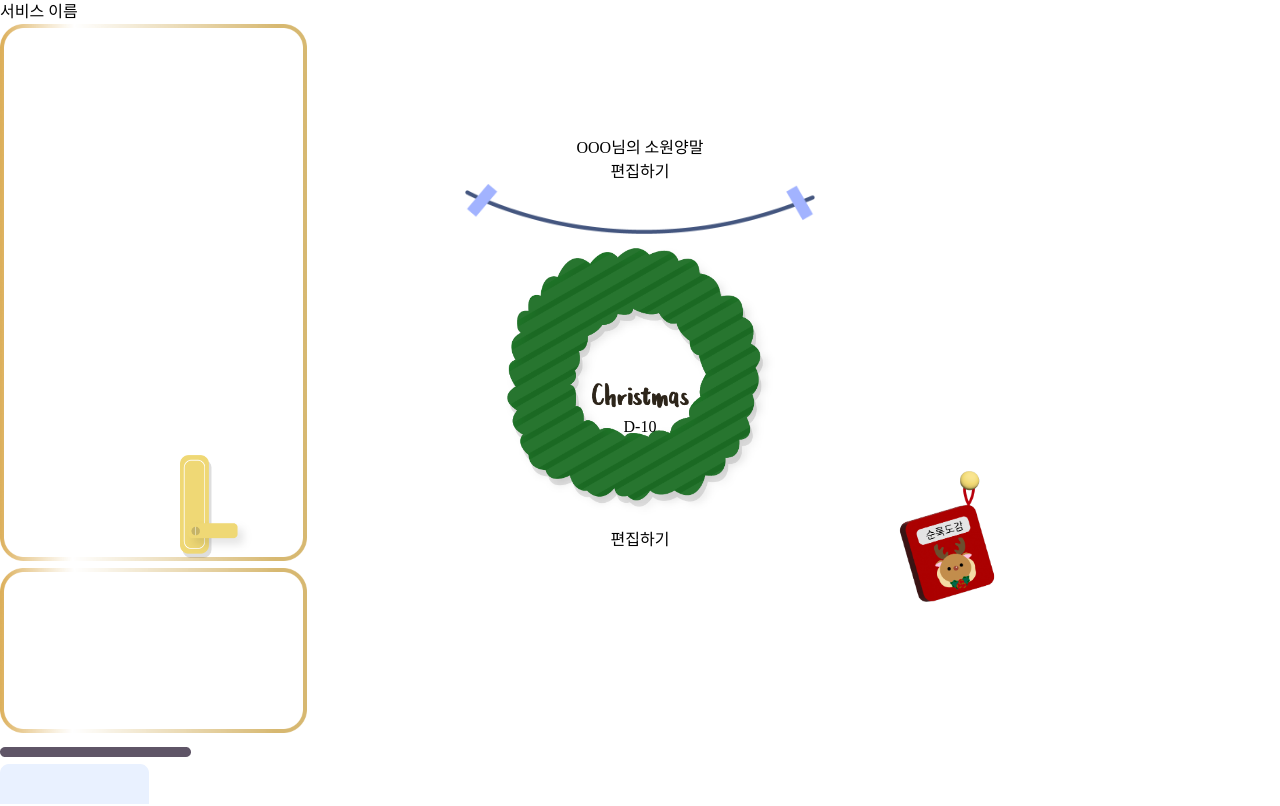
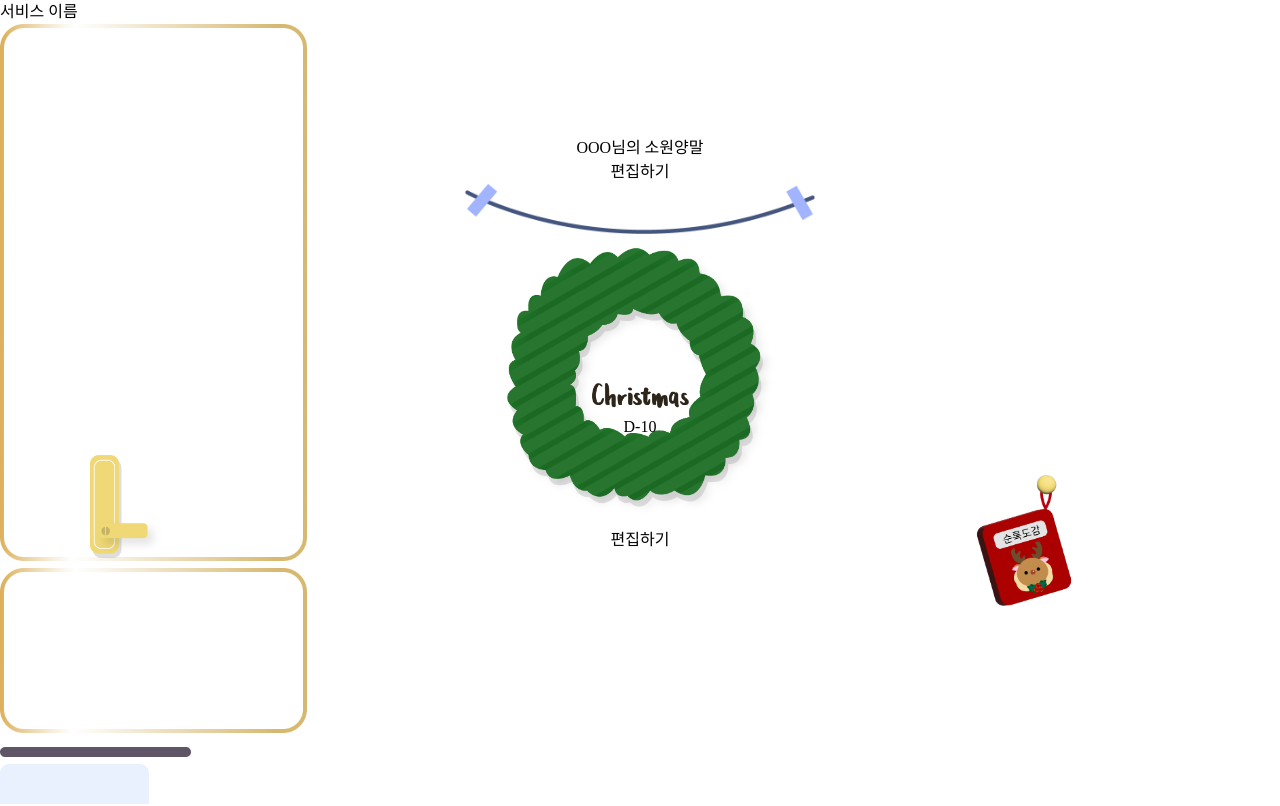
Before and after one commit to parkmihyunn/Advent_Wreath, a Next.js app in the folder advent-front/: page /main in a window 1280 px wide. Shown: the top 806 px of the page. Built offline with nearby package versions, Linux system fonts and the light colour scheme; a web font is replaced by a local one.

Commit message:
.
correction css

```diff
--- a/advent-front/pages/main.js
+++ b/advent-front/pages/main.js
@@ -26,8 +26,8 @@ export default function Main(){
             <div className="flex flex-col h-full">
 
                 <h1 className="
-                    flex flex-col ml-3 mt-3
-                    text-2xl text-left text-white pt-10 px-5
+                    flex flex-col ml-2
+                    text-2xl text-left text-white pt-8
                 ">서비스 이름</h1>
 
                 <div className="relative">
@@ -37,11 +37,11 @@ export default function Main(){
                     <div className="door-top">
                         <div className="flex justify-between mt-4 mb-1">
                             <h1 className="
-                                ml-14
+                                ml-8
                                 text-white align-bottom
                             ">OOO님의 소원양말</h1>
                             <Link href='/wish-socks'>
-                                <h1 className="mr-14 mt-1 text-gray-500 text-xs align-bottom">
+                                <h1 className="mr-8 mt-1 text-gray-500 text-xs align-bottom">
                                     편집하기
                                 </h1>
                             </Link>
@@ -74,13 +74,11 @@ export default function Main(){
                                 편집하기
                             </h1>
                         </Link>
-                        <div className="flex justify-between px-10" >
-                            <div className="door-handle">
-                                <Image src='/img/handle.png' width='76' height='103'/>
-                            </div>
-                            <div className="collection">
-                                <Image src='/img/collection.png' width='95' height='131'/>
-                            </div>
+                        <div className="door-handle">
+                            <Image src='/img/handle.png' width='76' height='103'/>
+                        </div>
+                        <div className="collection">
+                            <Image src='/img/collection.png' width='95' height='131'/>
                         </div>
                     </div>
                 </div>
@@ -105,8 +103,8 @@ export default function Main(){
                         <Image src='/img/quiz_deco.png' width='272' height='89'/>
                     </div>
                 </div>
-                <Layout/>
             </div>
+            <Layout/>
         </div>
     );
 }
--- a/advent-front/styles/globals.css
+++ b/advent-front/styles/globals.css
@@ -88,15 +88,15 @@
 .door-handle{
 	position: absolute;
 	top: 90%;
-	left: 17%;
+	left: 10%;
 	transform: translate( -50%, -50% );
     text-align:center;
 }
 
 .collection{
 	position: absolute;
-	top: 97%;
-	left: 74%;
+	top: 98%;
+	left: 80%;
 	transform: translate( -50%, -50% );
     text-align:center;
 }
```
